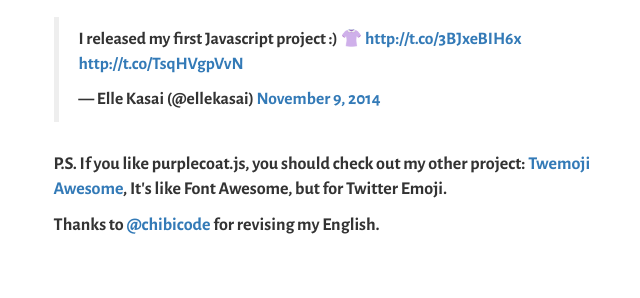
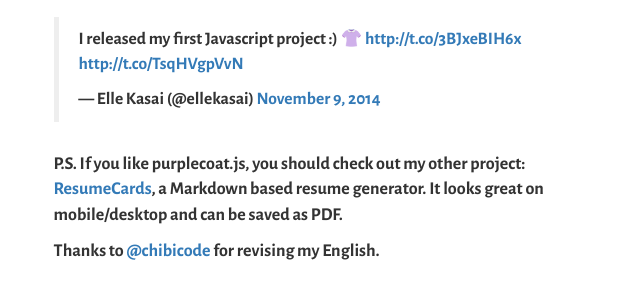
Before and after one commit to ellekasai/purplecoat.js, a website: page index.html in a window 1280 px wide. Shown: the part 3874-4172 px from the top of the page, without its empty margins (309-949 px from the left). Drawn offline with nearby package versions, Linux system fonts and the light colour scheme; a web font is replaced by a local one.

Commit message:
change some words

```diff
--- a/index.html
+++ b/index.html
@@ -164,7 +164,7 @@ $(".js-purplecoat-hover-trigger").on("mouseover", function() {
         <p class="space-md text-center">
           <blockquote data-cards="hidden" class="twitter-tweet" lang="en"><p>I released my first Javascript project :) 👚 <a href="http://t.co/3BJxeBIH6x">http://t.co/3BJxeBIH6x</a> <a href="http://t.co/TsqHVgpVvN">http://t.co/TsqHVgpVvN</a></p>&mdash; Elle Kasai (@ellekasai) <a href="https://twitter.com/ellekasai/status/531570429748445184">November 9, 2014</a></blockquote>
         </p>
-        <p class="space-md">P.S. If you like purplecoat.js, you should check out my other project: <a href="http://ellekasai.github.io/twemoji-awesome/" target="_blank">Twemoji Awesome</a>, It's like Font Awesome, but for Twitter Emoji.</p>
+        <p class="space-md">P.S. If you like purplecoat.js, you should check out my other project: <a href="http://ellekasai.github.io/resumecards/" target="_blank">ResumeCards</a>, a Markdown based resume generator. It looks great on mobile/desktop and can be saved as PDF.</p>
         <p>Thanks to <a href="https://twitter.com/chibicode" target="_blank">@chibicode</a> for revising my English.</p>
       </div>
     </div>
```
